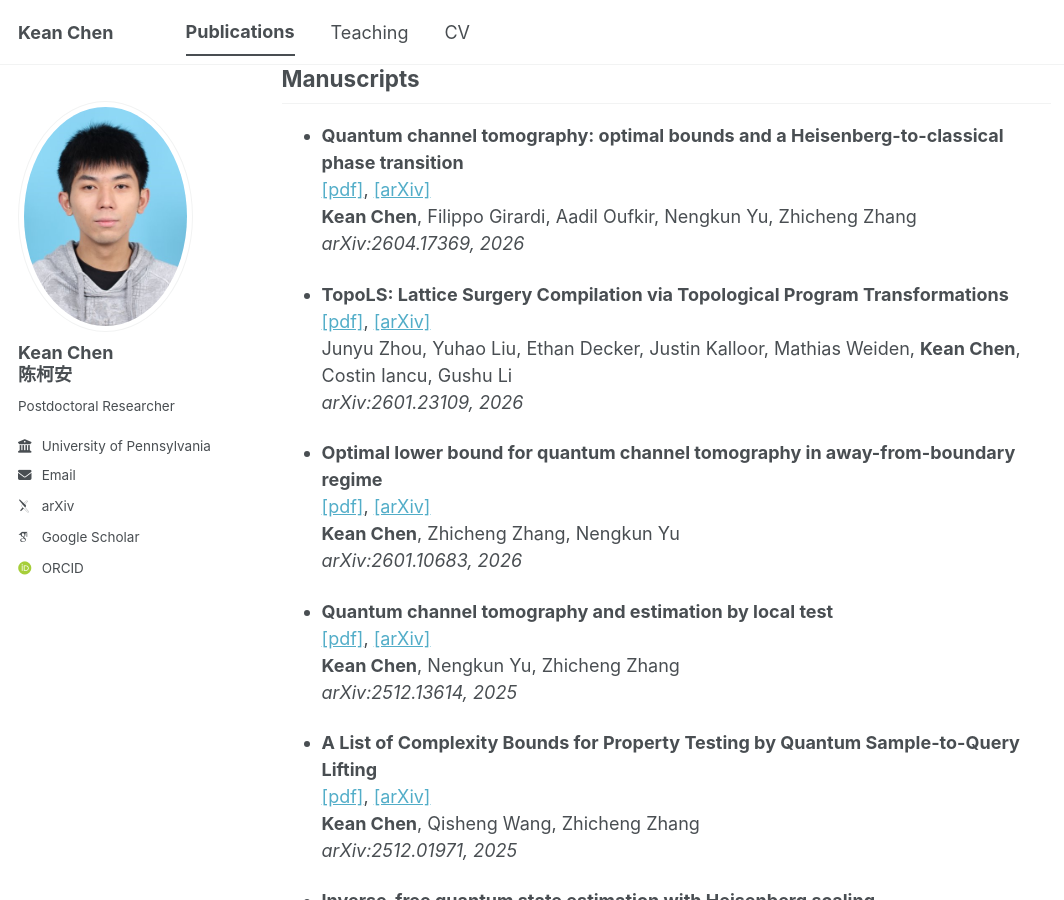
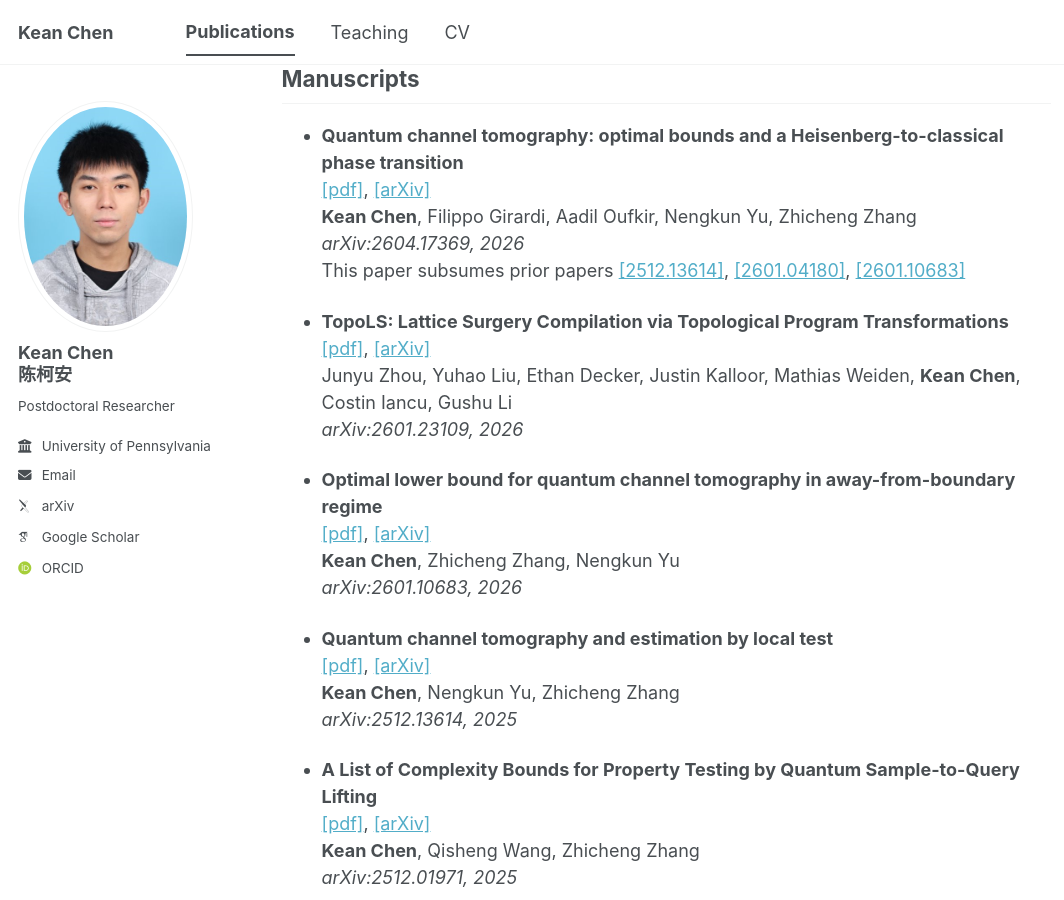
Before and after one commit to cccorn/cccorn.github.io, a Jekyll site: the page built from _pages/publications.md, in a window 1280 px wide and 900 px high, scrolled down 2099 px. Shown: the whole window, without its empty margins (0-1064 px from the left). Built offline with Jekyll 4.4.1, drawn with Linux system fonts in a browser that asks for light colours; some web fonts are replaced; a script bundle is joined from its source files by our own code; library files that are not in the unit come from our copies.

Commit message:
Update publications.md

```diff
--- a/_pages/publications.md
+++ b/_pages/publications.md
@@ -79,6 +79,7 @@ Zhiming Chen, **Kean Chen**, Weiyao Lin, John See, Hui Yu, Yan Ke, Cong Yang
 [[pdf]](/publications/Quantum_channel_tomography_optimal_bounds_and_a_Heisenberg_to_classical_phase_transition.pdf), [[arXiv]](https://arxiv.org/abs/2604.17369)
 **Kean Chen**, Filippo Girardi, Aadil Oufkir, Nengkun Yu, Zhicheng Zhang
 *arXiv:2604.17369, 2026*
+This paper subsumes prior papers [[2512.13614]](https://arxiv.org/abs/2512.13614), [[2601.04180]](https://arxiv.org/abs/2601.04180), [[2601.10683]](https://arxiv.org/abs/2601.10683)
 
 - **TopoLS: Lattice Surgery Compilation via Topological Program Transformations**
 [[pdf]](/publications/TopoLS_Lattice_Surgery_Compilation_via_Topological_Program_Transformations.pdf), [[arXiv]](https://arxiv.org/abs/2601.23109)
```
